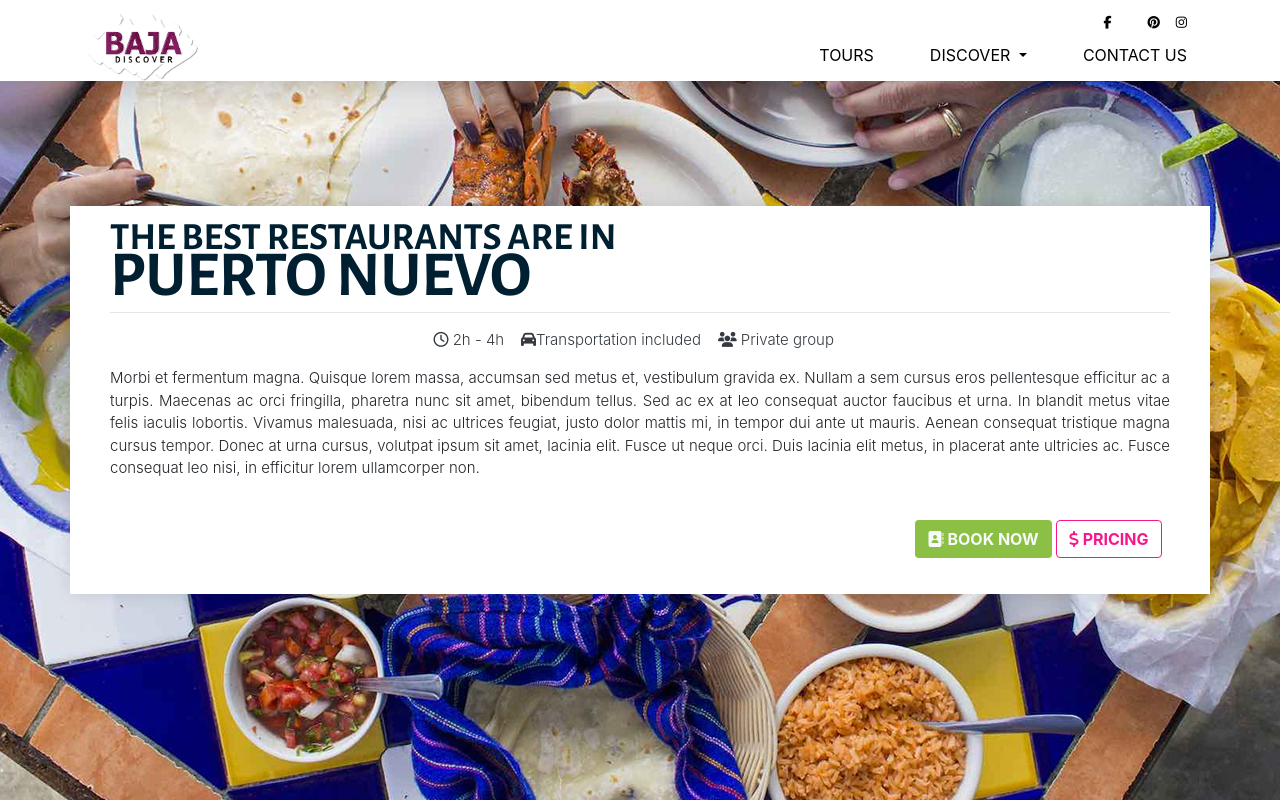
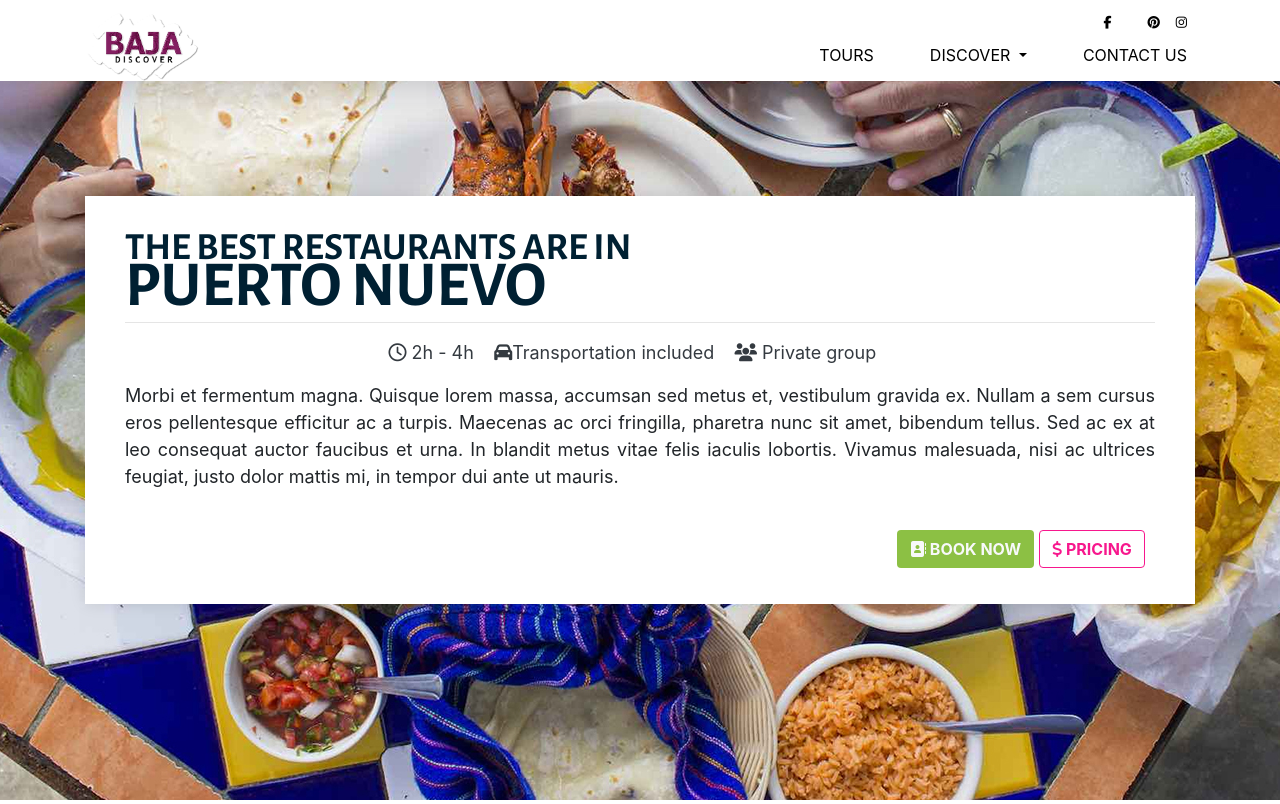
Before and after one commit to itselfcg/baja-discover-webpage, a PHP site: page /puerto-nuevo.php in a window 1280 px wide. Shown: the top 804 px of the page. Run offline with PHP 8.4, Linux system fonts and the light colour scheme; some libraries are stand-ins or nearby versions; some web fonts are replaced.

Commit message:
Puerto nuevo tour page container-width fix.

```diff
--- a/css/general/tours.css
+++ b/css/general/tours.css
@@ -21,8 +21,15 @@
     background-color: white;
     width: 100%;
     height: auto;
-    padding: 20px 40px 20px 40px;
+    padding: 40px 40px 20px 40px;
     box-shadow: 0px 0px 15px 0px rgba(0,0,0,0.1);
+
+}
+
+.info  p {
+    font-weight: 400;
+    font-size: 18px !important;;
+    text-align: justify;
 
 }
 
@@ -50,13 +57,6 @@
 
 }
 
-.info p {
-    font-weight: 300;
-    font-size: 15px !important;
-    text-align: justify;
-
-}
-
 
 
 .pricing-section a:link{
--- a/puerto-nuevo.php
+++ b/puerto-nuevo.php
@@ -20,8 +20,8 @@ include 'libs.php';
 
     <main id="puerto-nuevo">
         <section class="intro">
-            <div class="container info">
-                <div>
+            <div class="container">
+                <div class="info">
 
                     <h2>The best restaurants are in </h2>
                     <h1>PUERTO NUEVO</h1>
@@ -36,14 +36,8 @@ include 'libs.php';
                         Morbi et fermentum magna. Quisque lorem massa, accumsan sed metus et, vestibulum gravida ex.
                         Nullam a sem cursus eros pellentesque efficitur ac a turpis. Maecenas ac orci fringilla,
                         pharetra nunc sit amet, bibendum tellus. Sed ac ex at leo consequat auctor faucibus et urna. In
-                        blandit metus vitae felis iaculis lobortis.
-
-
-                        Vivamus malesuada, nisi ac ultrices feugiat, justo dolor mattis mi, in tempor dui ante ut
-                        mauris. Aenean consequat tristique magna cursus tempor. Donec at urna cursus, volutpat ipsum sit
-                        amet, lacinia elit. Fusce ut neque orci. Duis lacinia elit metus, in placerat ante ultricies ac.
-                        Fusce consequat leo nisi, in efficitur lorem ullamcorper non.
-
+                        blandit metus vitae felis iaculis lobortis. Vivamus malesuada, nisi ac ultrices feugiat, justo dolor mattis mi, in tempor dui ante ut
+                        mauris.
 
                     </p>
 
```
